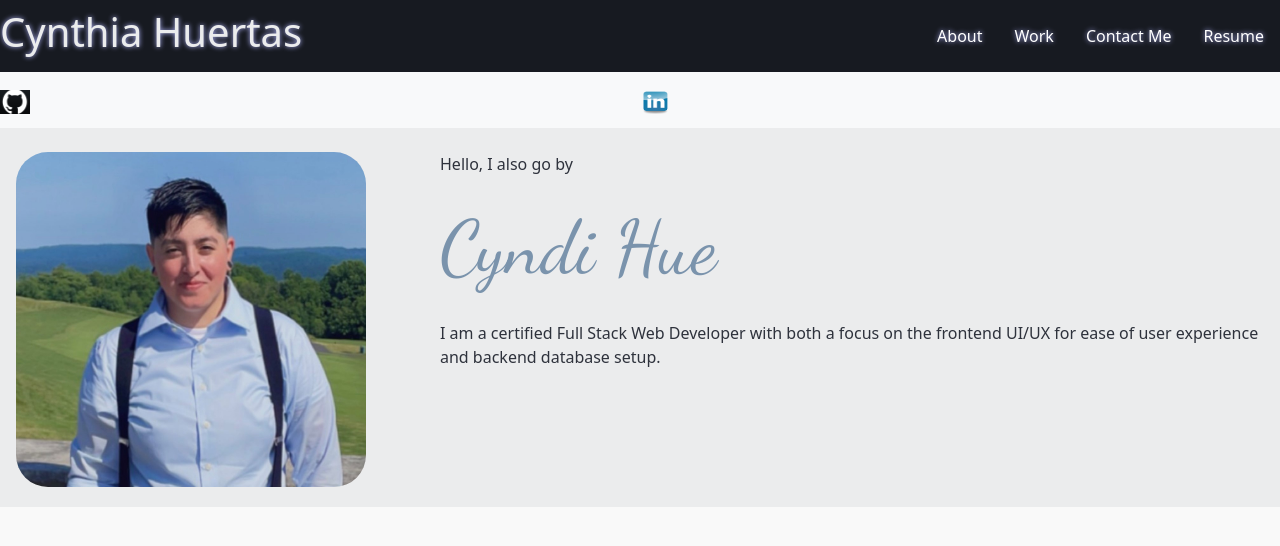
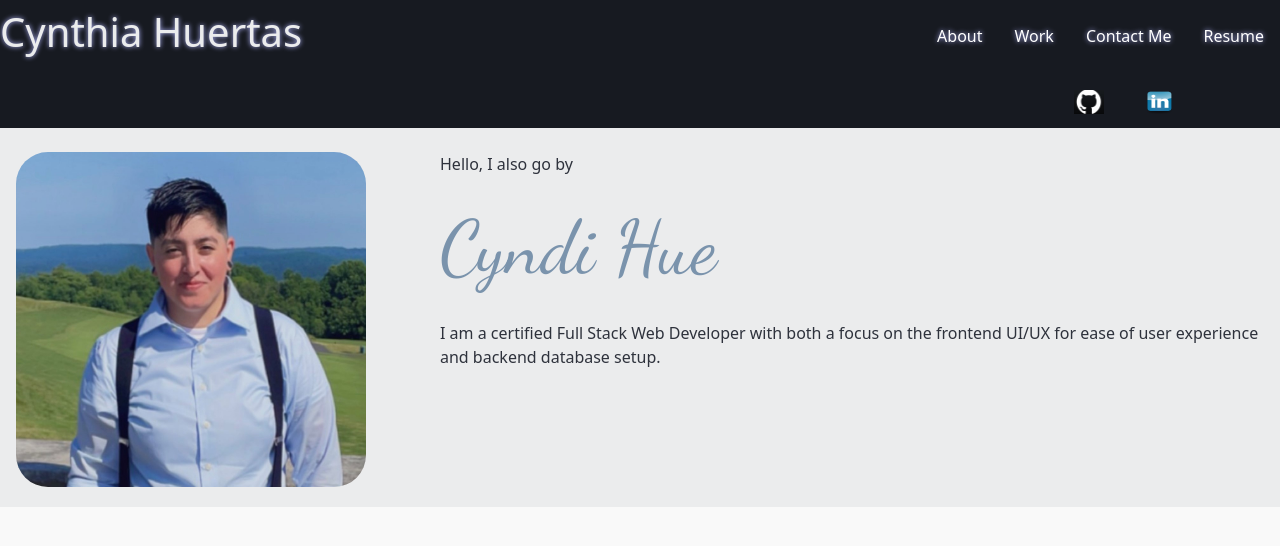
Before and after one commit to CyndiHue/HuertasCPortfolio, a React (Vite) app: page / in a window 1280 px wide. Shown: the top 546 px of the page. Built offline with nearby package versions, Linux system fonts and the light colour scheme; a web font is replaced by a local one.

Commit message:
navbar style adjustments

```diff
--- a/src/components/Navbar.jsx
+++ b/src/components/Navbar.jsx
@@ -59,16 +59,17 @@ function Navbar() {
         </Link>
       </li>
     </ul>
-    <nav className="row navbar bg-body-tertiary">
-  <div className="col container  d-flex justify-content-center">
-    <a className="navbar-brand" href="https://github.com/CyndiCodes">
+
+    <nav className="nav navbar ">
+      <div className="container  d-flex justify-content-end">
+        <a className="navbar-brand" href="https://github.com/CyndiHue">
           <img src={gitHubLogo} alt="" width="30" height="24"></img>
         </a>
-    <div className="col container  d-flex justify-content-center">
-    <a className="navbar-brand" href="https://www.linkedin.com/in/cyndi-codes-090498288/">
+
+        <a className="navbar-brand mx-4" href="https://www.linkedin.com/in/cynthia-huertas-090498288/">
           <img src={linkedInLogo} alt="" width="30" height="24"></img>
         </a>
-  </div>
+
       </div>
     </nav>
    </>
```
Lines whose indentation alone changed are shown as unchanged.
